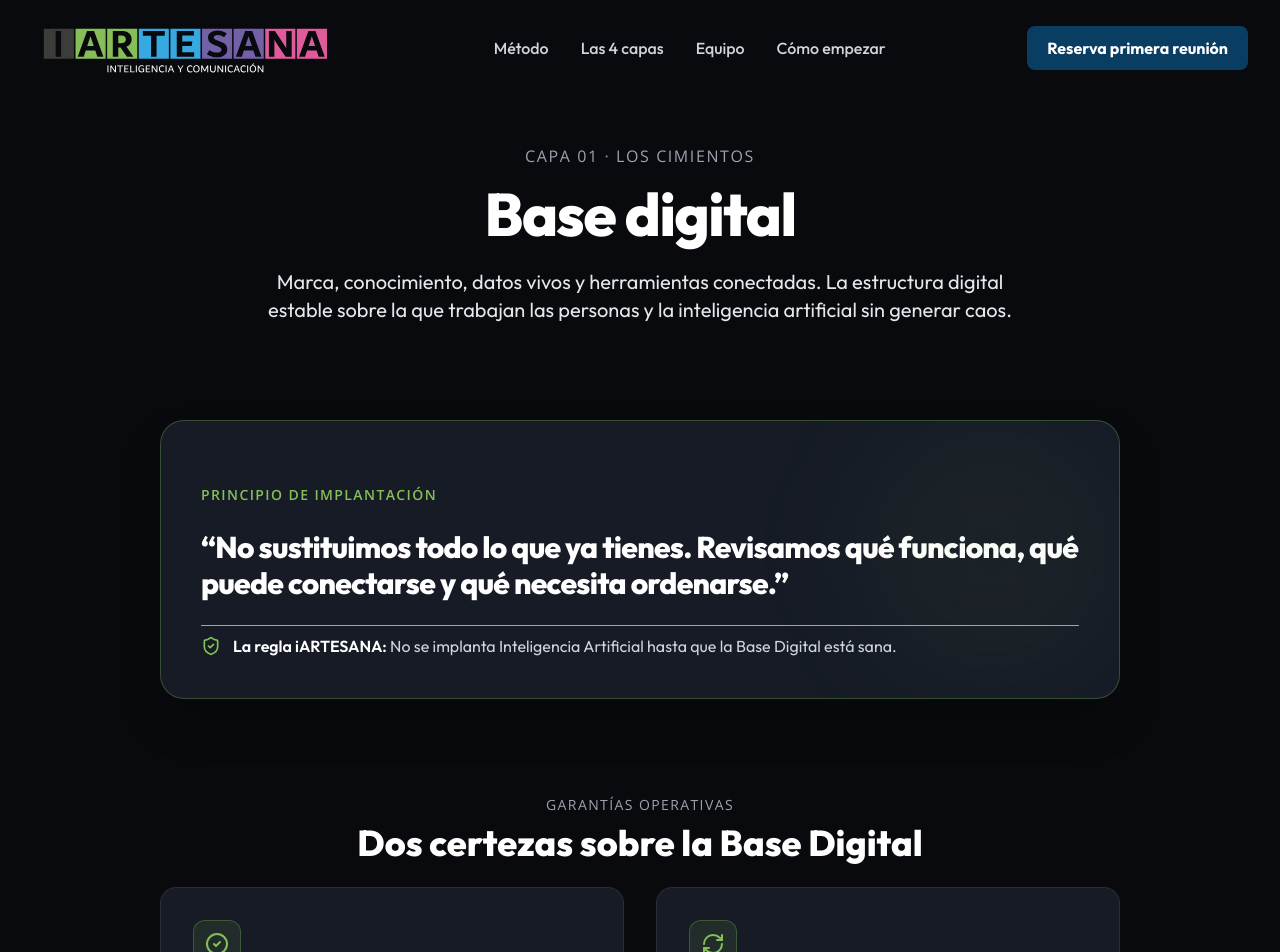
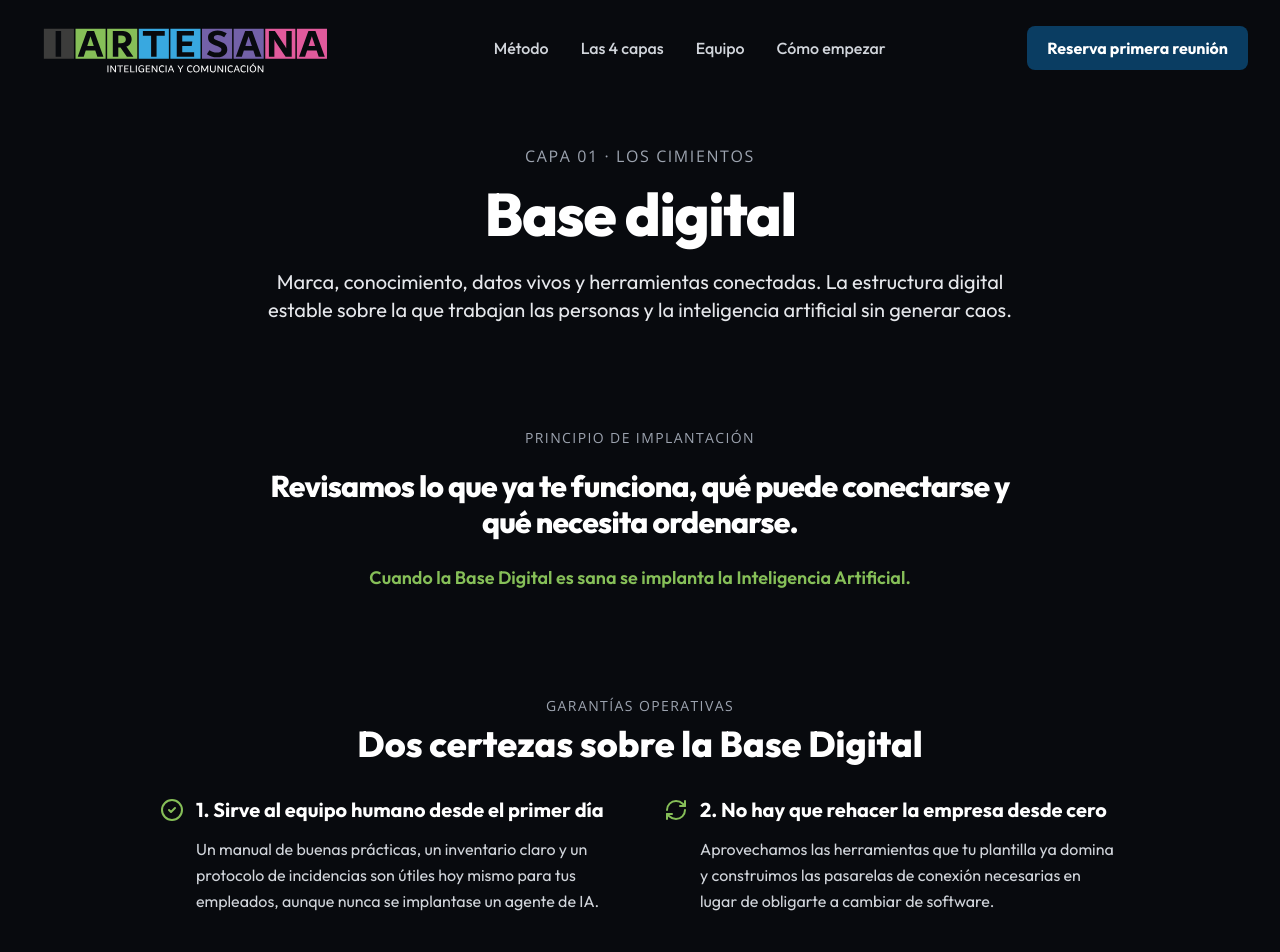
Before and after one commit to gerard-iartesana/iartesana-website, a Next.js app: page /base-digital in a window 1280 px wide. Shown: the top 952 px of the page. Built offline with nearby package versions, Linux system fonts and the light colour scheme.

Commit message:
style: remove pill cards/borders, use centered gray Open Sans pre-titles, positive wording, clean layout matching main page

```diff
--- a/src/app/base-digital/page.tsx
+++ b/src/app/base-digital/page.tsx
@@ -1,7 +1,7 @@
 import React from 'react';
 import Link from 'next/link';
 import { Metadata } from 'next';
-import { Compass, Database, Wrench, CheckCircle2, ArrowRight, Sparkles, ShieldCheck, RefreshCw, Palette } from 'lucide-react';
+import { Compass, Database, Wrench, CheckCircle2, ArrowRight, Sparkles, RefreshCw } from 'lucide-react';
 import StickyScrollVideoSection from '@/components/StickyScrollVideoSection';
 import ScrollRevealChecklist from '@/components/ScrollRevealChecklist';
 
@@ -37,11 +37,11 @@ const pieza03Items = [
 export default function BaseDigitalPage() {
   return (
     <div className="text-[#E2E8F0] bg-[#080A0E]">
-      {/* ── Secciones con ancho limitado ── */}
+      {/* ── Secciones principales sin marcos ni pastillas ── */}
       <div className="max-w-5xl mx-auto px-4 sm:px-6 lg:px-8 space-y-16 sm:space-y-24 pt-28 sm:pt-36 pb-4">
         {/* Header */}
         <div className="text-center space-y-4">
-          <span className="text-sm sm:text-base font-['Open_Sans',sans-serif] uppercase tracking-widest text-gray-400 font-normal block">
+          <span className="text-sm sm:text-base font-['Open_Sans',sans-serif] uppercase tracking-widest text-gray-400 font-normal block text-center">
             CAPA 01 · LOS CIMIENTOS
           </span>
           <h1 className="text-4xl sm:text-6xl font-extrabold text-white tracking-tight">
@@ -53,44 +53,42 @@ export default function BaseDigitalPage() {
         </div>
 
         {/* Frase clave */}
-        <div className="p-8 sm:p-10 rounded-3xl bg-surface-card border border-[#86BF58]/30 shadow-2xl relative overflow-hidden space-y-6">
-          <div className="absolute top-0 right-0 w-64 h-64 bg-[#86BF58]/5 rounded-full blur-3xl pointer-events-none" />
-          <span className="text-xs sm:text-sm font-['Open_Sans',sans-serif] uppercase tracking-widest text-[#86BF58] font-semibold block">
-            Principio de implantación
+        <div className="text-center space-y-5 max-w-3xl mx-auto py-2">
+          <span className="text-xs sm:text-sm font-['Open_Sans',sans-serif] uppercase tracking-widest text-gray-400 font-normal block text-center">
+            PRINCIPIO DE IMPLANTACIÓN
           </span>
-          <blockquote className="text-2xl sm:text-3xl font-extrabold text-white leading-snug tracking-tight">
-            &ldquo;No sustituimos todo lo que ya tienes. Revisamos qué funciona, qué puede conectarse y qué necesita ordenarse.&rdquo;
-          </blockquote>
-          <div className="pt-2 border-t border-surface-border/60 flex items-center gap-3 text-base text-gray-300 font-normal">
-            <ShieldCheck className="w-5 h-5 text-[#86BF58] shrink-0" />
-            <span><strong className="text-white font-semibold">La regla iARTESANA:</strong> No se implanta Inteligencia Artificial hasta que la Base Digital está sana.</span>
-          </div>
+          <p className="text-2xl sm:text-3xl font-extrabold text-white leading-snug tracking-tight">
+            Revisamos lo que ya te funciona, qué puede conectarse y qué necesita ordenarse.
+          </p>
+          <p className="text-base sm:text-lg text-[#86BF58] font-semibold pt-1">
+            Cuando la Base Digital es sana se implanta la Inteligencia Artificial.
+          </p>
         </div>
 
         {/* Dos Certezas */}
-        <div className="space-y-6">
+        <div className="space-y-8">
           <div className="text-center space-y-2">
-            <span className="text-xs sm:text-sm font-['Open_Sans',sans-serif] uppercase tracking-widest text-gray-400 font-normal block">
-              Garantías operativas
+            <span className="text-xs sm:text-sm font-['Open_Sans',sans-serif] uppercase tracking-widest text-gray-400 font-normal block text-center">
+              GARANTÍAS OPERATIVAS
             </span>
             <h2 className="text-3xl sm:text-4xl font-extrabold text-white">Dos certezas sobre la Base Digital</h2>
           </div>
-          <div className="grid grid-cols-1 md:grid-cols-2 gap-8">
-            <div className="p-8 rounded-2xl bg-surface-card border border-surface-border space-y-4 hover:border-[#86BF58]/50 transition-all duration-300">
-              <div className="w-12 h-12 rounded-xl bg-[#86BF58]/10 border border-[#86BF58]/30 flex items-center justify-center text-[#86BF58]">
-                <CheckCircle2 className="w-6 h-6" />
+          <div className="grid grid-cols-1 md:grid-cols-2 gap-8 sm:gap-12">
+            <div className="space-y-3">
+              <div className="flex items-center gap-3">
+                <CheckCircle2 className="w-6 h-6 text-[#86BF58] shrink-0" />
+                <h3 className="text-xl font-bold text-white">1. Sirve al equipo humano desde el primer día</h3>
               </div>
-              <h3 className="text-xl font-bold text-white">1. Sirve al equipo humano desde el primer día</h3>
-              <p className="text-base text-gray-300 leading-relaxed font-normal">
+              <p className="text-base text-gray-300 leading-relaxed font-normal pl-9">
                 Un manual de buenas prácticas, un inventario claro y un protocolo de incidencias son útiles hoy mismo para tus empleados, aunque nunca se implantase un agente de IA.
               </p>
             </div>
-            <div className="p-8 rounded-2xl bg-surface-card border border-surface-border space-y-4 hover:border-[#86BF58]/50 transition-all duration-300">
-              <div className="w-12 h-12 rounded-xl bg-[#86BF58]/10 border border-[#86BF58]/30 flex items-center justify-center text-[#86BF58]">
-                <RefreshCw className="w-6 h-6" />
+            <div className="space-y-3">
+              <div className="flex items-center gap-3">
+                <RefreshCw className="w-6 h-6 text-[#86BF58] shrink-0" />
+                <h3 className="text-xl font-bold text-white">2. No hay que rehacer la empresa desde cero</h3>
               </div>
-              <h3 className="text-xl font-bold text-white">2. No hay que rehacer la empresa desde cero</h3>
-              <p className="text-base text-gray-300 leading-relaxed font-normal">
+              <p className="text-base text-gray-300 leading-relaxed font-normal pl-9">
                 Aprovechamos las herramientas que tu plantilla ya domina y construimos las pasarelas de conexión necesarias en lugar de obligarte a cambiar de software.
               </p>
             </div>
@@ -99,8 +97,8 @@ export default function BaseDigitalPage() {
 
         {/* Título de sección */}
         <div className="text-center space-y-3">
-          <span className="text-xs sm:text-sm font-['Open_Sans',sans-serif] uppercase tracking-widest text-gray-400 font-normal block">
-            Estructura modular
+          <span className="text-xs sm:text-sm font-['Open_Sans',sans-serif] uppercase tracking-widest text-gray-400 font-normal block text-center">
+            ESTRUCTURA MODULAR
           </span>
           <h2 className="text-3xl sm:text-5xl font-extrabold text-white tracking-tight">
             Las 3 piezas de los cimientos
@@ -117,15 +115,15 @@ export default function BaseDigitalPage() {
       <div className="max-w-4xl mx-auto px-4 sm:px-8 pb-2 pt-8">
         <div className="flex flex-col sm:flex-row sm:items-center justify-between gap-4 mb-4">
           <div className="flex items-center gap-4">
-            <div className="w-14 h-14 rounded-2xl bg-[#86BF58]/20 border border-[#86BF58]/40 flex items-center justify-center text-[#86BF58] shrink-0">
-              <Compass className="w-7 h-7" />
+            <div className="w-12 h-12 rounded-xl bg-[#86BF58]/15 flex items-center justify-center text-[#86BF58] shrink-0">
+              <Compass className="w-6 h-6" />
             </div>
             <div>
-              <span className="text-xs font-mono font-bold text-[#86BF58] uppercase tracking-wider">Pieza 01 · La diferencia iARTESANA</span>
+              <span className="text-xs font-mono font-bold text-[#86BF58] uppercase tracking-wider block">Pieza 01 · La diferencia iARTESANA</span>
               <h3 className="text-2xl sm:text-4xl font-extrabold text-white">Contexto estable</h3>
             </div>
           </div>
-          <span className="px-3.5 py-1 rounded-full text-xs font-semibold bg-[#86BF58]/20 text-[#86BF58] border border-[#86BF58]/30 self-start sm:self-auto">
+          <span className="text-xs font-mono font-bold text-[#86BF58] uppercase tracking-wider">
             Prioridad estructural
           </span>
         </div>
@@ -143,11 +141,11 @@ export default function BaseDigitalPage() {
       {/* ── PIEZA 02: Cabecera ── */}
       <div className="max-w-4xl mx-auto px-4 sm:px-8 pb-2 pt-8">
         <div className="flex items-center gap-4 mb-4">
-          <div className="w-14 h-14 rounded-2xl bg-[#86BF58]/15 border border-[#86BF58]/30 flex items-center justify-center text-[#86BF58] shrink-0">
-            <Database className="w-7 h-7" />
+          <div className="w-12 h-12 rounded-xl bg-[#86BF58]/15 flex items-center justify-center text-[#86BF58] shrink-0">
+            <Database className="w-6 h-6" />
           </div>
           <div>
-            <span className="text-xs font-mono font-bold text-[#86BF58] uppercase tracking-wider">Pieza 02</span>
+            <span className="text-xs font-mono font-bold text-[#86BF58] uppercase tracking-wider block">Pieza 02</span>
             <h3 className="text-2xl sm:text-4xl font-extrabold text-white">Datos vivos</h3>
           </div>
         </div>
@@ -165,11 +163,11 @@ export default function BaseDigitalPage() {
       {/* ── PIEZA 03: Cabecera ── */}
       <div className="max-w-4xl mx-auto px-4 sm:px-8 pb-2 pt-8">
         <div className="flex items-center gap-4 mb-4">
-          <div className="w-14 h-14 rounded-2xl bg-[#86BF58]/15 border border-[#86BF58]/30 flex items-center justify-center text-[#86BF58] shrink-0">
-            <Wrench className="w-7 h-7" />
+          <div className="w-12 h-12 rounded-xl bg-[#86BF58]/15 flex items-center justify-center text-[#86BF58] shrink-0">
+            <Wrench className="w-6 h-6" />
           </div>
           <div>
-            <span className="text-xs font-mono font-bold text-[#86BF58] uppercase tracking-wider">Pieza 03</span>
+            <span className="text-xs font-mono font-bold text-[#86BF58] uppercase tracking-wider block">Pieza 03</span>
             <h3 className="text-2xl sm:text-4xl font-extrabold text-white">Herramientas conectadas</h3>
           </div>
         </div>
@@ -185,27 +183,30 @@ export default function BaseDigitalPage() {
       </StickyScrollVideoSection>
 
       {/* ── Secciones finales ── */}
-      <div className="max-w-5xl mx-auto px-4 sm:px-6 lg:px-8 space-y-16 sm:space-y-24 pt-16 pb-24">
-        <div className="p-8 sm:p-10 rounded-3xl bg-surface-card border border-surface-border space-y-4">
-          <div className="flex items-center gap-3 text-[#86BF58]">
-            <Palette className="w-6 h-6" />
-            <h3 className="text-xl font-bold text-white">Diseño, marca y comunicación dentro de la Base Digital</h3>
-          </div>
-          <p className="text-base sm:text-lg text-gray-200 leading-relaxed font-normal">
+      <div className="max-w-5xl mx-auto px-4 sm:px-6 lg:px-8 space-y-16 sm:space-y-24 pt-16 pb-24 text-center">
+        <div className="space-y-4 max-w-3xl mx-auto">
+          <span className="text-xs sm:text-sm font-['Open_Sans',sans-serif] uppercase tracking-widest text-gray-400 font-normal block text-center">
+            SERVICIOS INTEGRADORES
+          </span>
+          <h3 className="text-2xl sm:text-4xl font-extrabold text-white tracking-tight">
+            Diseño, marca y comunicación dentro de la Base Digital
+          </h3>
+          <p className="text-base sm:text-lg text-gray-200 leading-relaxed font-normal pt-1">
             iARTESANA nació diseñando marcas e identidades visuales. Esos servicios no se han eliminado: se han absorbido de forma natural dentro de la Base Digital. Entendemos la comunicación y el diseño como la primera capa del contexto estable.
           </p>
         </div>
 
-        <div className="text-center p-10 sm:p-14 rounded-3xl bg-gradient-to-r from-surface-card via-surface-hover to-surface-card border border-[#86BF58]/40 space-y-6 shadow-2xl">
-          <h3 className="text-3xl sm:text-4xl font-extrabold text-white tracking-tight">
+        <div className="space-y-6 max-w-3xl mx-auto pt-4">
+          <h3 className="text-3xl sm:text-5xl font-extrabold text-white tracking-tight">
             ¿Quieres construir la Base Digital de tu empresa?
           </h3>
-          <p className="text-lg text-gray-200 max-w-xl mx-auto font-normal">
+          <p className="text-lg text-gray-200 font-normal max-w-xl mx-auto">
             Comenzamos con una conversación directa de 45 minutos para auditar tu punto de partida sin coste ni compromiso.
           </p>
+          <div className="pt-2">
             <Link
               href="/agendar"
-            className="inline-flex items-center gap-3 px-9 py-4 rounded-lg text-lg font-bold text-white bg-[#0A3D62] hover:bg-[#009DF8] hover:shadow-[0_0_35px_rgba(0,157,248,1)] hover:scale-[1.03] transition-all duration-300 shadow-xl"
+              className="inline-flex items-center justify-center gap-2.5 px-8 py-4 rounded-xl text-lg sm:text-xl font-extrabold text-white bg-[#0A3D62] hover:bg-[#009DF8] hover:shadow-[0_0_35px_rgba(0,157,248,1)] hover:scale-[1.03] transition-all duration-300 shadow-[0_8px_25px_rgba(0,0,0,0.7)]"
             >
               <Sparkles className="w-5 h-5 text-white" />
               <span>Reserva primera reunión</span>
@@ -214,5 +215,6 @@ export default function BaseDigitalPage() {
           </div>
         </div>
       </div>
+    </div>
   );
 }
```
Lines whose indentation alone changed are shown as unchanged.
